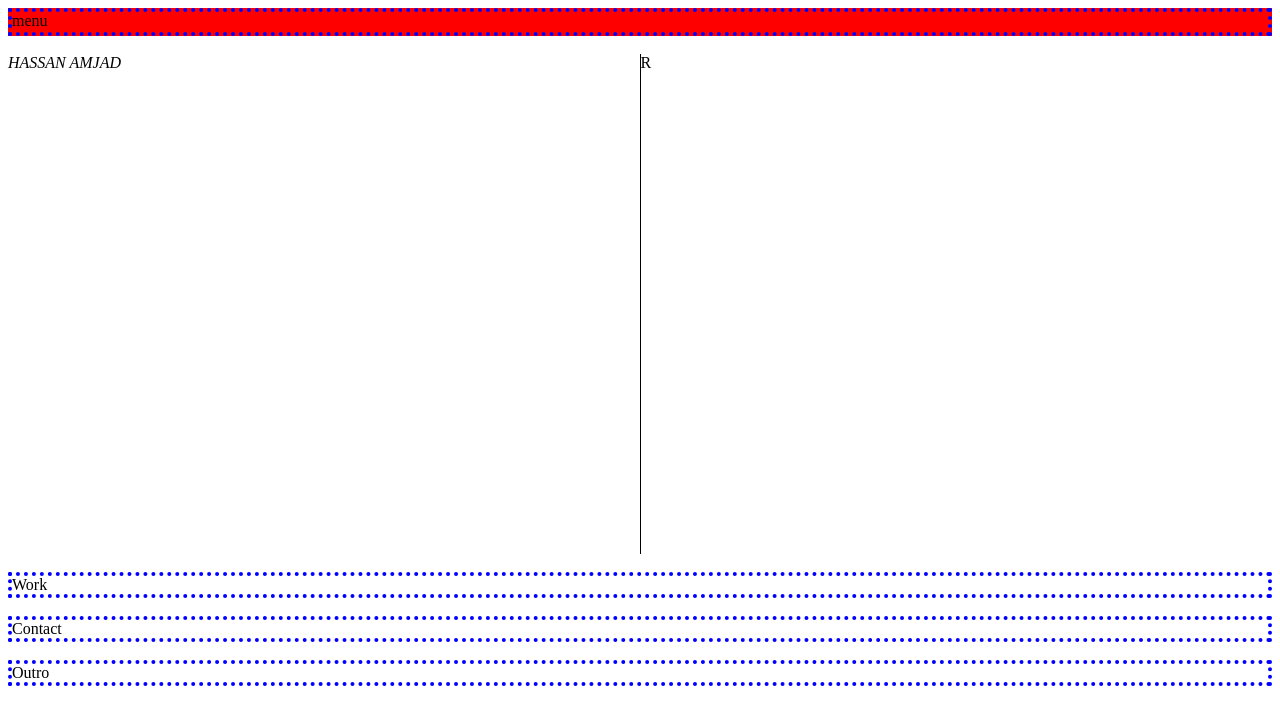
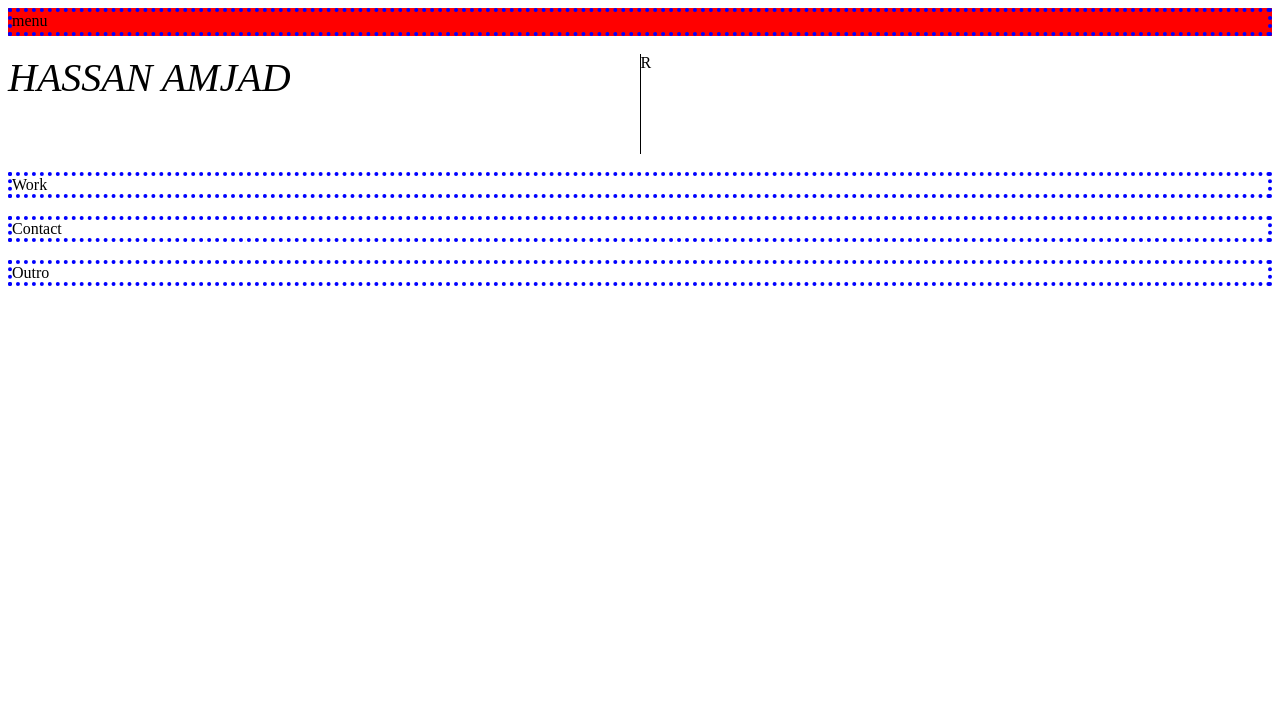
Before and after one commit to hassanamjad1/hassanamjad.github.io, a PHP site: page /home.html in a window 1280 px wide. Shown: the top 725 px of the page. Run offline with PHP 8.4, Linux system fonts and the light colour scheme.

Commit message:
Updating css

```diff
--- a/home.css
+++ b/home.css
@@ -10,7 +10,7 @@ body{
   background-color: red;
 }
 .intro{
-  height: 500px;
+  height: 100px;
   display: flex;
   flex-direction: row;
   justify-content: center;
@@ -19,9 +19,9 @@ body{
 
 .left{
   width : 50%;
-  height: 500px;
-  font-smooth: never;
-  -webkit-font-smoothing : none;
+  height: 100px;
+
+  font-size: 40px;
   border-right: 1px solid black;
 
 }
@@ -31,6 +31,6 @@ body{
 @keyframes blinker { to { opacity: 0; } }
 .right{
   width : 50%;
-  height: 100%;
+  height: 100px;
   /* border: 4px dotted yellow; */
 }
```
